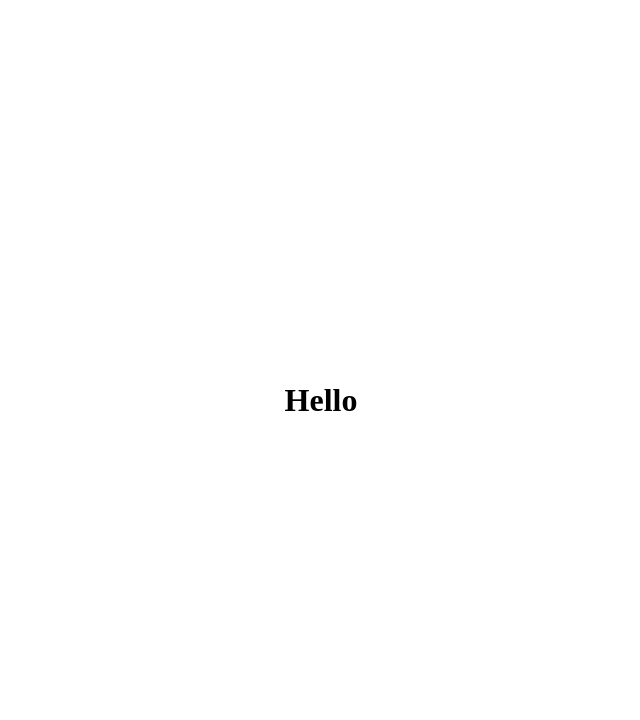
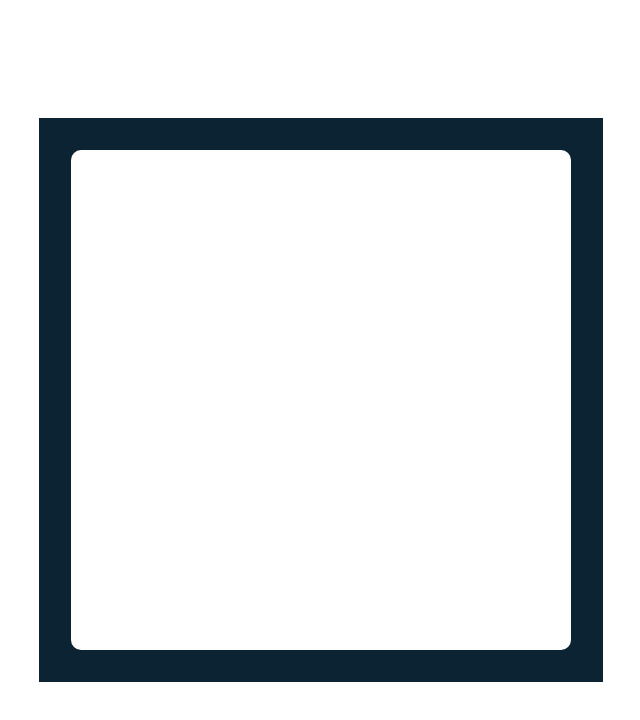
Before and after one commit to jukry/tenzies, a React (Vite) app: page / in a window 1280 px wide. Shown: the top 720 px of the page, without its empty margins (319-959 px from the left). Built offline with nearby package versions, Linux system fonts and the light colour scheme.

Commit message:
basic layout for gameboard

```diff
--- a/src/App.jsx
+++ b/src/App.jsx
@@ -1,11 +1,10 @@
 import { useState } from "react"
-import "./App.css"
 
 function App() {
     return (
-        <div>
-            <h1>Hello</h1>
-        </div>
+        <main className="container">
+            <section className="gameboard"></section>
+        </main>
     )
 }
 
```
